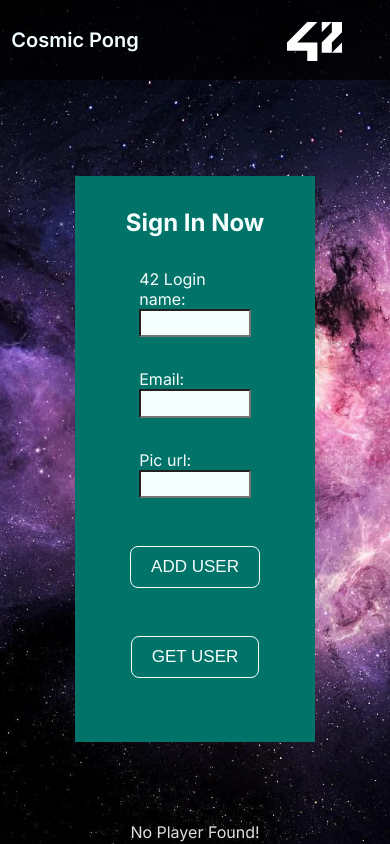
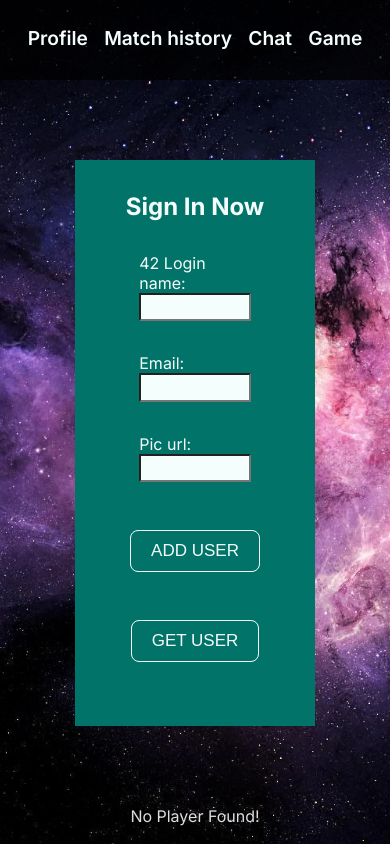
Before and after one commit to eprei/42_ft_transcendence, a React (Vite) app in the folder frontend/: page /tmp in a window 390 px wide. Shown: the top 844 px of the page. Built offline with nearby package versions, Linux system fonts and the light colour scheme.

Commit message:
responsive navbar (#42)
The "Sign in" page is now '/' and there is no links (only the 42 svg) when you arrive there logged out.

```diff
--- a/frontend/src/App.tsx
+++ b/frontend/src/App.tsx
@@ -1,5 +1,4 @@
 import { createBrowserRouter, RouterProvider } from 'react-router-dom'
-import Welcome from './pages/Welcome'
 import SignIn from './pages/SignIn'
 import Profile from './pages/Profile'
 import MatchHistory from './pages/MatchHistory'
@@ -17,8 +16,7 @@ const router = createBrowserRouter([
         element: <RootLayout />,
         errorElement: <ErrorPage />,
         children: [
-            { index: true, element: <Welcome /> },
-            { path: 'signin', element: <SignIn /> },
+            { index: true, element: <SignIn /> },
             {
                 path: 'profile',
                 element: (
--- a/frontend/src/components/navigation/Navbar.module.css
+++ b/frontend/src/components/navigation/Navbar.module.css
@@ -1,34 +1,41 @@
 .nav {
-    min-height: 5rem;
-    width: 100%;
+    height: 5rem;
     background-color: rgba(0, 0, 0, 0.7);
-    margin-bottom: 1rem;
+}
+
+.container {
+    height: inherit;
+    max-width: 90%;
+    margin: 0 auto;
     display: grid;
-    grid-template-columns: 1fr 1fr;
+    grid-template-columns: 2fr 1fr;
     align-items: center;
 }
 
-.container {
-    width: 100%;
+.leftcontainer {
+    max-width: 100%;
     height: 100%;
     display: flex;
     flex-direction: row;
-    justify-content: space-evenly;
+    justify-content: space-around;
     align-items: center;
 }
 
+.rightContainer {
+    display: flex;
+    flex-direction: row;
+    justify-content: end;
+}
+
+.imgContainer {
+    background-image: url('42.svg');
+    width: 70px;
+}
 .nav ul {
     display: flex;
     flex-direction: row;
     justify-content: space-evenly;
     list-style: none;
-}
-
-.nav img {
-    max-width: 55px;
-    position: absolute;
-    right: 3rem;
-    top: 22px;
 }
 
 .active {
@@ -37,8 +44,7 @@
 
 a {
     color: var(--color-white);
-    font-family: Inter;
-    font-size: 20px;
+    font-size: 1.2rem;
     font-weight: 600;
     line-height: 20px;
     letter-spacing: 0px;
@@ -46,3 +52,12 @@ a {
     padding-bottom: 5px;
     text-decoration: none;
 }
+
+@media only screen and (max-width: 770px) {
+    .container {
+        grid-template-columns: 1fr;
+    }
+    .rightContainer {
+        display: none;
+    }
+}
--- a/frontend/src/components/navigation/Navbar.tsx
+++ b/frontend/src/components/navigation/Navbar.tsx
@@ -8,90 +8,56 @@ const Navbar = () => {
     return (
         <header>
             <nav className={styles.nav}>
-                <div className={styles.containers}>
-                    <ul>
-                        <li>
-                            <NavLink
-                                to="/"
-                                className={({
-                                    isActive,
-                                }: {
-                                    isActive: boolean
-                                }) => (isActive ? styles.active : undefined)}
-                            >
-                                Cosmic Pong
-                            </NavLink>
-                        </li>
-                        <li>
+                <div className={styles.container}>
+                    <div className={styles.leftcontainer}>
                         {isLoggedIn && (
                             <NavLink
                                 to="/profile"
-                                    className={({
-                                        isActive,
-                                    }: {
-                                        isActive: boolean
-                                    }) =>
+                                className={({ isActive }) =>
                                     isActive ? styles.active : undefined
                                 }
                             >
                                 Profile
                             </NavLink>
                         )}
-                        </li>
-                        <li>
                         {isLoggedIn && (
                             <NavLink
                                 to="/history"
-                                    className={({
-                                        isActive,
-                                    }: {
-                                        isActive: boolean
-                                    }) =>
+                                className={({ isActive }) =>
                                     isActive ? styles.active : undefined
                                 }
                             >
                                 Match history
                             </NavLink>
                         )}
-                        </li>
-                        <li>
                         {isLoggedIn && (
                             <NavLink
                                 to="/chat"
-                                    className={({
-                                        isActive,
-                                    }: {
-                                        isActive: boolean
-                                    }) =>
+                                className={({ isActive }) =>
                                     isActive ? styles.active : undefined
                                 }
                             >
                                 Chat
                             </NavLink>
                         )}
-                        </li>
-                        <li>
                         {isLoggedIn && (
                             <NavLink
                                 to="/game"
-                                    className={({
-                                        isActive,
-                                    }: {
-                                        isActive: boolean
-                                    }) =>
+                                className={({ isActive }) =>
                                     isActive ? styles.active : undefined
                                 }
                             >
                                 Game
                             </NavLink>
                         )}
-                        </li>
-                    </ul>
                     </div>
-                <div className={styles.containers}>
+                    <div className={styles.rightContainer}>
+                        <div className={styles.imgContainer}>
                             <a href="https://42lausanne.ch/" target="_blank">
                                 <img src={Logo} alt="42 logo" />
                             </a>
+                        </div>
+                    </div>
                 </div>
             </nav>
         </header>
--- a/frontend/src/components/welcome/MainSection.tsx
+++ b/frontend/src/components/signin/MainSection.tsx
@@ -1,5 +1,5 @@
 import styles from './MainSection.module.css'
-import WelcomeBtn from './WelcomeBtn'
+import SignInBtn from './SignInBtn'
 
 const MainSection = () => {
     return (
@@ -9,7 +9,7 @@ const MainSection = () => {
                 The coolest way to play pong and test our skills as developers
                 at the same time
             </p>
-            <WelcomeBtn></WelcomeBtn>
+            <SignInBtn></SignInBtn>
         </div>
     )
 }
--- /dev/null
+++ b/frontend/src/components/signin/SignInBtn.tsx
@@ -0,0 +1,12 @@
+import { Link } from 'react-router-dom'
+import styles from './SignInBtn.module.css'
+
+const SignInBtn = () => {
+    return (
+        <Link to="/profile" className={styles.btn}>
+            Sign in
+        </Link>
+    )
+}
+
+export default SignInBtn
--- a/frontend/src/components/welcome/WelcomeBtn.tsx
+++ /dev/null
@@ -1,12 +0,0 @@
-import { Link } from 'react-router-dom'
-import styles from './WelcomeBtn.module.css'
-
-const WelcomeBtn = () => {
-    return (
-        <Link to="/signin" className={styles.btn}>
-            Sign in
-        </Link>
-    )
-}
-
-export default WelcomeBtn
--- a/frontend/src/pages/SignIn.tsx
+++ b/frontend/src/pages/SignIn.tsx
@@ -1,5 +1,7 @@
+import MainSection from '../components/signin/MainSection'
+
 const Product = () => {
-    return <h1>Sign in</h1>
+    return <MainSection></MainSection>
 }
 
 export default Product
--- a/frontend/src/pages/Welcome.tsx
+++ /dev/null
@@ -1,7 +0,0 @@
-import MainSection from '../components/welcome/MainSection'
-
-const Welcome = () => {
-    return <MainSection></MainSection>
-}
-
-export default Welcome
--- a/frontend/src/store/auth.tsx
+++ b/frontend/src/store/auth.tsx
@@ -1,6 +1,6 @@
 import { createSlice } from '@reduxjs/toolkit'
 
-const authInitialState = { isLoggedIn: false }
+const authInitialState = { isLoggedIn: true }
 const authSlice = createSlice({
     name: 'auth',
     initialState: authInitialState,
```
Also changed, not shown: frontend/src/components/signin/MainSection.module.css (renamed from frontend/src/components/welcome/MainSection.module.css), frontend/src/components/signin/SignInBtn.module.css (renamed from frontend/src/components/welcome/WelcomeBtn.module.css). Lines whose indentation alone changed are shown as unchanged.
